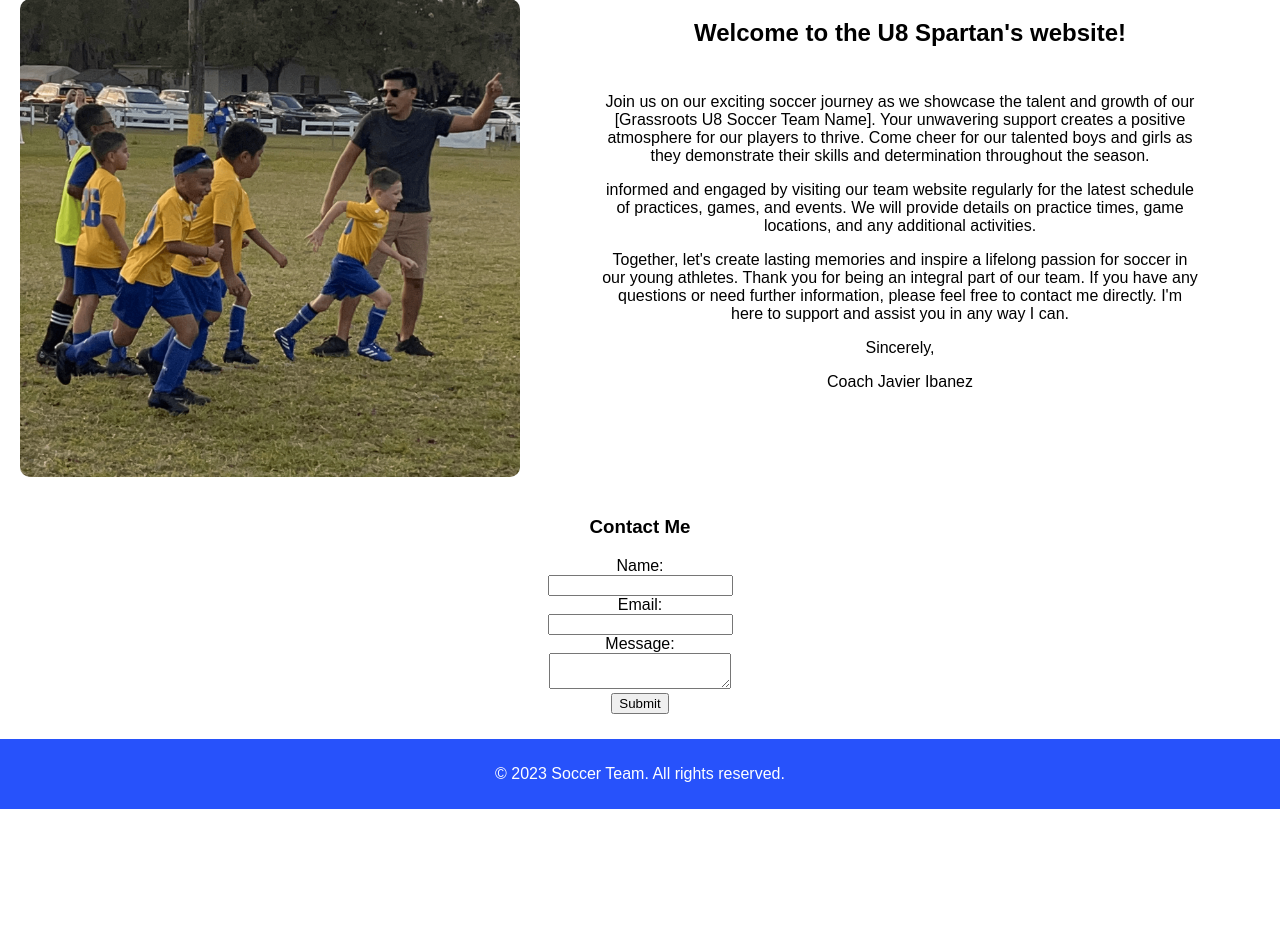
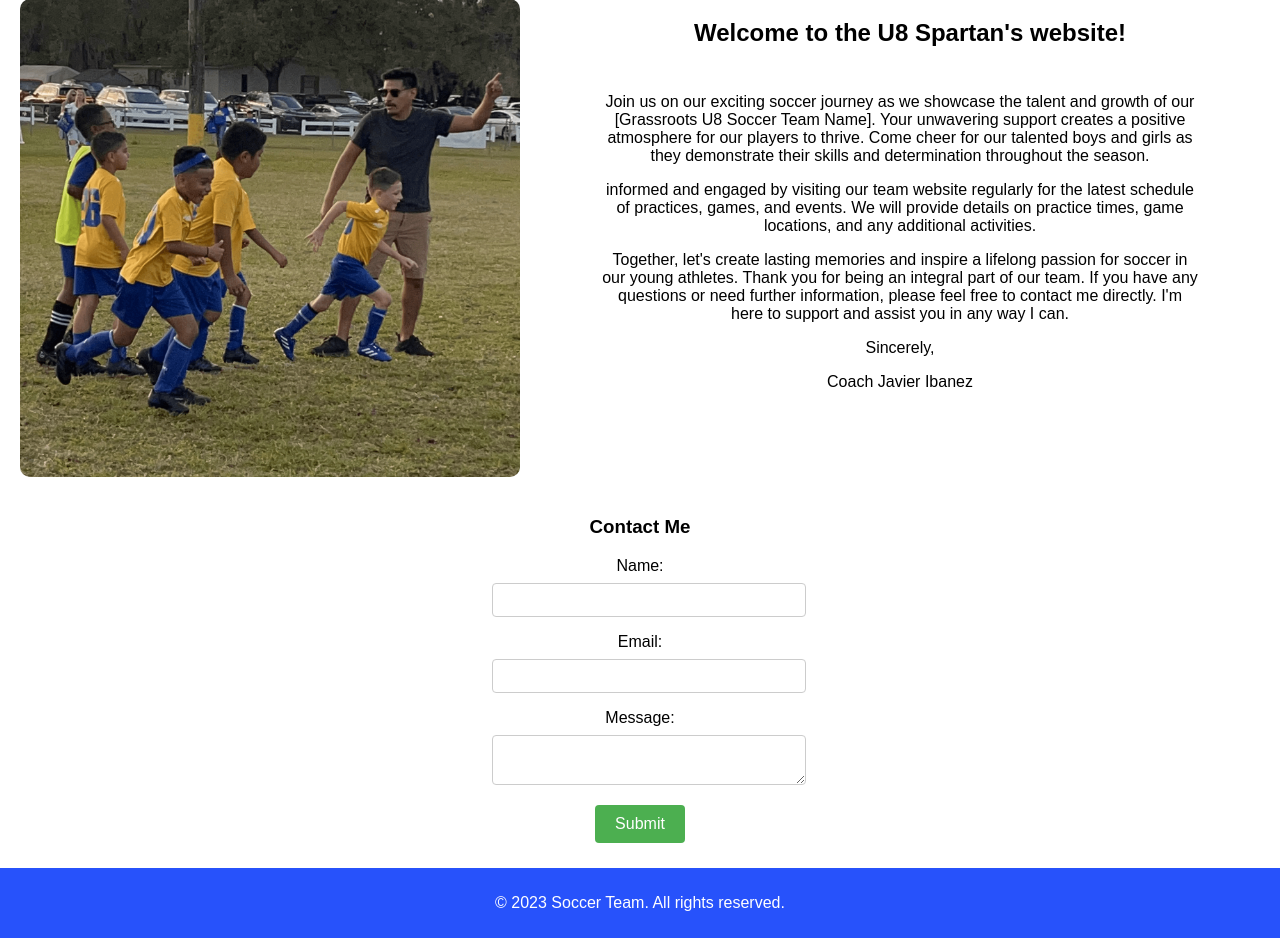
Before and after one commit to Ibanez92/soccer_team, a Flask app: page / in a window 1280 px wide. Shown: the part 202-1140 px from the top of the page. Before the commit the page ends 1011 px from the top, so only its background shows below. Run offline with Flask 3, Linux system fonts and the light colour scheme.

Commit message:
updated contact form for better UI

```diff
--- a/app.py
+++ b/app.py
@@ -6,11 +6,8 @@ app = Flask(__name__)
 
 @app.route('/players')
 def players():
-    return 'List of players'
+    return render_template('players.html')
 
-@app.route('/schedule')
-def schedule():
-    return 'Team schedule'
 
 @app.route('/')
 def home():
--- a/static/styles.css
+++ b/static/styles.css
@@ -64,8 +64,8 @@ main {
 }
 
 .form-element {
-    width: 100%;
-    max-width: 200px; /* Adjust the width as needed */
+    max-width: 400px;
+    margin: 0 auto;
   }
 
 .description {
@@ -73,6 +73,42 @@ main {
     margin-right: 60px;
     margin-left: 40px;
 }
+
+/* Label styling */
+label {
+    display: block;
+    margin-bottom: 8px;
+  }
+
+  /* Input field styling */
+input,
+  textarea {
+    width: 100%;
+    padding: 8px;
+    border-radius: 4px;
+    border: 1px solid #ccc;
+    font-size: 14px;
+    margin-bottom: 16px;
+  }
+
+  /* Submit button styling */
+button[type="submit"] {
+    background-color: #4caf50;
+    color: white;
+    padding: 10px 20px;
+    border: none;
+    border-radius: 4px;
+    cursor: pointer;
+    font-size: 16px;
+  }
+
+button[type="submit"]:hover {
+    background-color: #45a049;
+  }
+
+button[type="submit"]:focus {
+    outline: none;
+  }
 
 .group-image {
     margin-right: 40 px;
@@ -87,3 +123,13 @@ footer {
     padding: 10px;
     text-align: center;
 }
+
+ /* Responsive styling for smaller screens */
+  @media screen and (max-width: 480px) {
+    .form-element {
+      max-width: 100%;
+    }
+    .body {
+        max-width: 100%;
+    }
+  }
```
Also changed, not shown: templates/players.html (added, +12 -0 lines).
